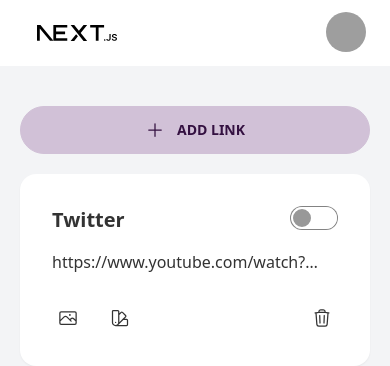
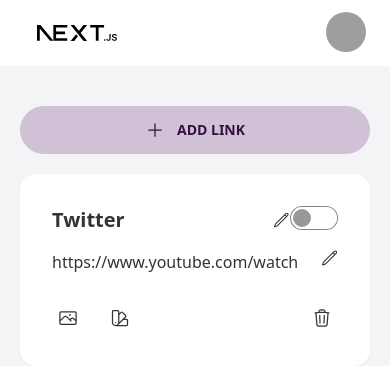
Before and after one commit to harithya/NextTree, a Next.js app: page /admin/home in a window 390 px wide. Shown: the top 366 px of the page. Built offline with nearby package versions, Linux system fonts and the light colour scheme; grey boxes are pictures that could not be loaded.

Commit message:
mengubah responsive lg to xl

```diff
--- /dev/null
+++ b/components/Home/InputText.tsx
@@ -0,0 +1,16 @@
+import { PencilIcon } from "@heroicons/react/24/outline";
+import React, { InputHTMLAttributes } from "react";
+
+interface Props extends InputHTMLAttributes<HTMLInputElement> {
+  className?: string;
+}
+const InputText: React.FC<Props> = ({ className, ...props }) => {
+  return (
+    <div className="flex space-x-6 items-center">
+      <input className={`w-full outline-none ${className}`} {...props} />
+      <PencilIcon className="h-5 w-5" />
+    </div>
+  );
+};
+
+export default InputText;
--- a/components/Home/LinkCard.tsx
+++ b/components/Home/LinkCard.tsx
@@ -1,17 +1,28 @@
 import { PhotoIcon, SwatchIcon, TrashIcon } from "@heroicons/react/24/outline";
 import React from "react";
+import InputText from "./InputText";
 
 const LinkCard = () => {
   return (
-    <div className="card w-full bg-base-100 shadow-sm">
+    <div className="card w-full bg-base-100 shadow-sm mb-5">
       <div className="card-body w-full">
         <div className="flex justify-between">
-          <h4 className="card-title">Twitter</h4>
+          <InputText
+            type="text"
+            className="card-title"
+            autoComplete={"nope"}
+            value={"Twitter"}
+          />
           <input type="checkbox" className="toggle" />
         </div>
-        <p className="line-clamp-1 w-full mt-2">
-          https://www.youtube.com/watch?v=VXlpuj8Le-g&list=RDllzj6tUlXTc&index=20
-        </p>
+        <InputText
+          type="text"
+          autoComplete="nope"
+          className=" mt-2"
+          value={
+            "https://www.youtube.com/watch?v=VXlpuj8Le-g&list=RDllzj6tUlXTc&index=20"
+          }
+        />
         <div className="mt-5 flex justify-between">
           <div className="space-x-5 flex">
             <button className="btn btn-circle btn-sm btn-ghost">
--- a/components/Layout/AuthLayout.tsx
+++ b/components/Layout/AuthLayout.tsx
@@ -11,14 +11,14 @@ const AuthLayout: React.FC<PropsWithChildren<Props>> = ({
 }) => {
   return (
     <div className="h-screen flex bg-white">
-      <div className="lg:w-6/12 flex justify-center  flex-col w-full lg:px-32 px-5">
+      <div className="xl:w-6/12 flex justify-center  flex-col w-full xl:px-32 px-5">
         <div className="mb-10">
           <h4 className="text-4xl">{title}</h4>
           <p className="mt-2 text-gray-400">{subtitle}</p>
         </div>
         {children}
       </div>
-      <div className="lg:w-6/12 lg:block hidden bg-[url('/wp.jpg')] h-screen bg-cover" />
+      <div className="xl:w-6/12 xl:block hidden bg-[url('/wp.jpg')] h-screen bg-cover" />
     </div>
   );
 };
--- a/components/Layout/EditorLayout.tsx
+++ b/components/Layout/EditorLayout.tsx
@@ -11,13 +11,13 @@ const EditorLayout: React.FC<PropsWithChildren<Props>> = ({
   return (
     <MainLayout>
       <div className="flex space-x-10">
-        <div className="lg:w-8/12">
+        <div className="xl:w-8/12">
           <div className="mb-10">
             <h3 className="text-2xl font-semibold">{title}</h3>
           </div>
-          <div className="lg:px-40">{children}</div>
+          <div className="xl:px-40">{children}</div>
         </div>
-        <div className="lg:w-4/12 hidden  lg:block">
+        <div className="xl:w-4/12 hidden  xl:block">
           <div className="mockup-phone">
             <div className="camera"></div>
             <div className="display">
--- a/components/Layout/MainLayout.tsx
+++ b/components/Layout/MainLayout.tsx
@@ -5,7 +5,7 @@ const MainLayout: React.FC<PropsWithChildren> = ({ children }) => {
   return (
     <div>
       <Header />
-      <div className="container lg:py-10">{children}</div>
+      <div className="container xl:py-10">{children}</div>
     </div>
   );
 };
--- a/styles/globals.css
+++ b/styles/globals.css
@@ -8,6 +8,6 @@ html body {
 
 @layer components {
   .container {
-    @apply lg:px-20 px-5;
+    @apply xl:px-20 px-5;
   }
 }
```
